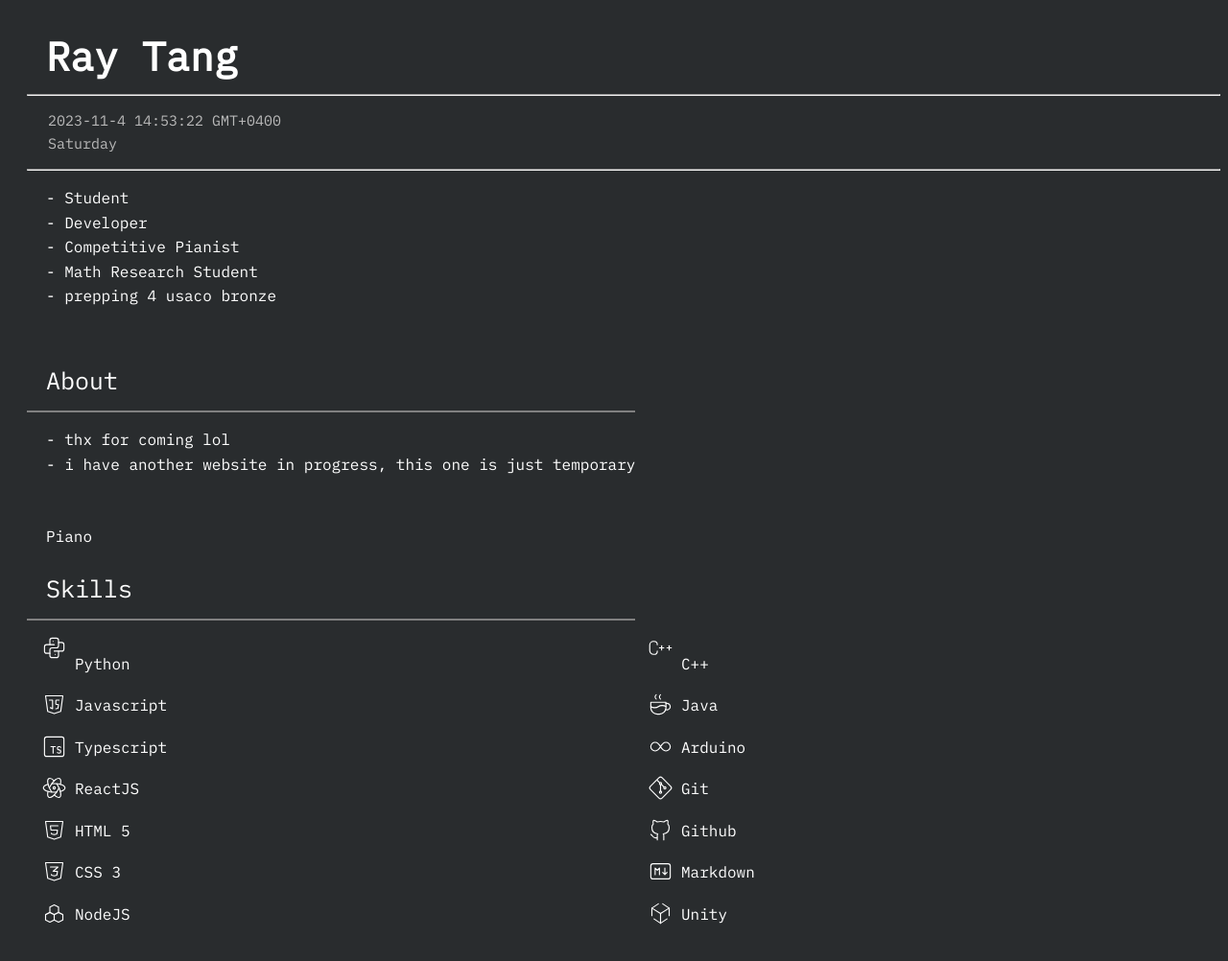
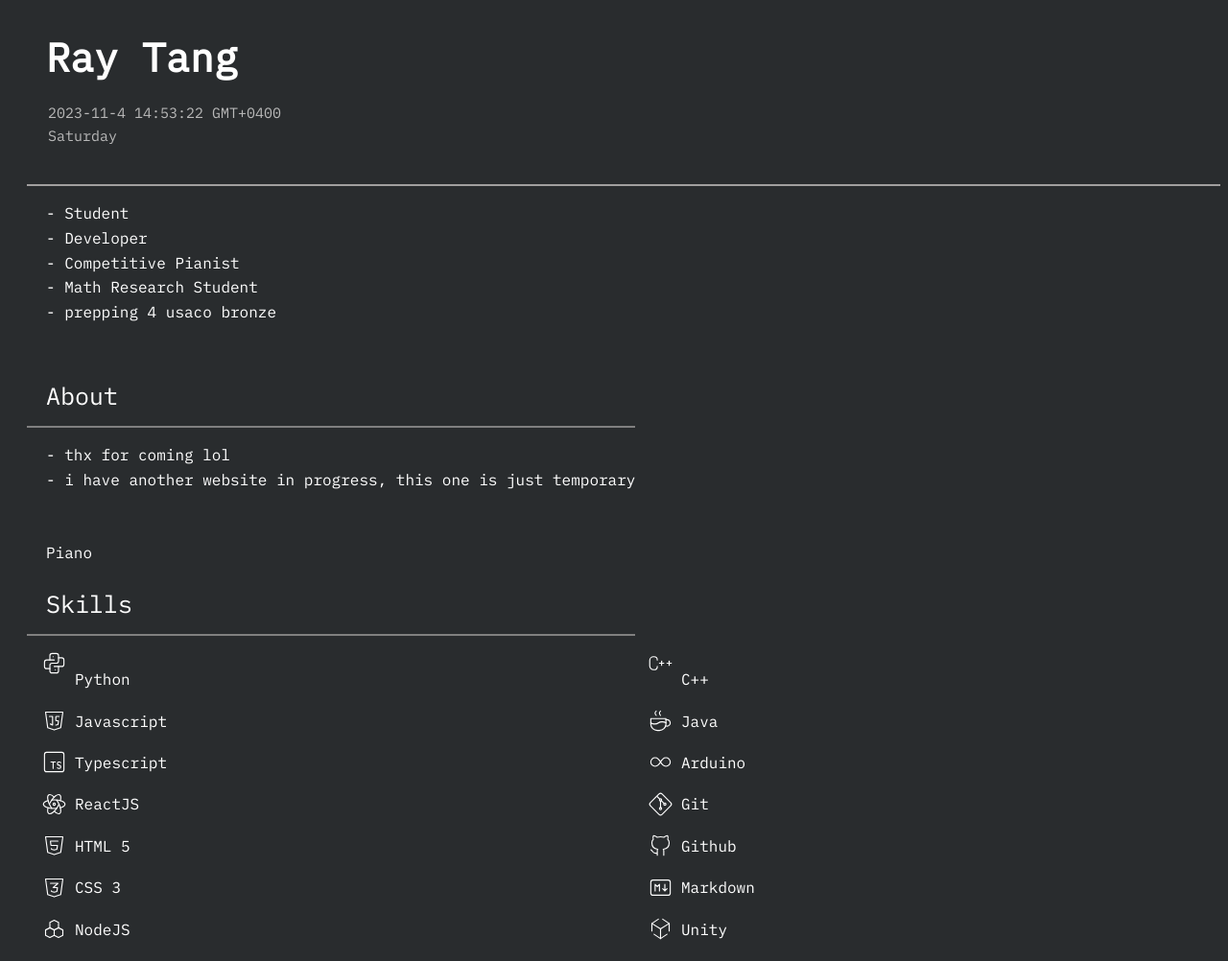
Before and after one commit to Ray0716/portfolio, a plain HTML site: page index.html in a window 1280 px wide. Shown: the top 1002 px of the page at 96% size. Drawn offline with nearby package versions, Linux system fonts and the light colour scheme; files that its build step writes are made by us from their sources.

Commit message:
cssssssss

```diff
--- a/index.html
+++ b/index.html
@@ -216,7 +216,7 @@
       <h1 class = "nameheader">Ray Tang </h1>
 	</div>
 
-<hr class="hr_divider">
+<!-- <hr class="hr_divider"> -->
 
 <script type="text/javascript">
 
@@ -244,7 +244,7 @@
     <p class="small_text" id = "displayDateTime"></p>
 
 
-    <hr class = "hr_divider">
+    <hr class = "hr_divider" style="color:grey">
 
 
 
--- a/style.css
+++ b/style.css
@@ -55,8 +55,10 @@
 
 
   .header {
-    margin-bottom: 17px;
-    height: 56px;
+
+    margin-top: 26px;
+    margin-bottom: 20px;
+    height: 60px;
     font-size: 22px;
   }
 
@@ -111,12 +113,15 @@
   }
 
 
-
+    hr{
+        color:grey
+    }
 
   .hr_divider {
     margin-left: 20px;
     margin-right: auto;
-    color: rgb(193, 196, 198);
+    margin-top: 3vw;
+    border: 1px solid rgb(161, 159, 159);
     /*width: 500px; */
   }
 
```
